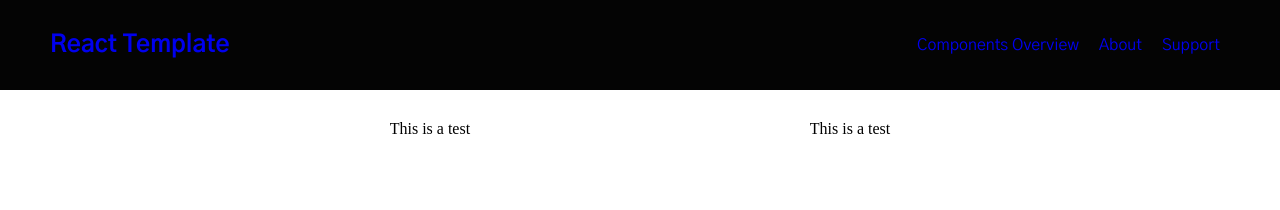
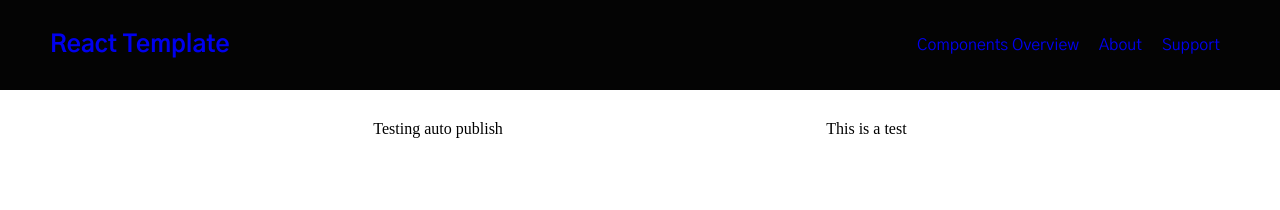
Before and after one commit to mattczencz/react-template, a React (Create React App) app: page / in a window 1280 px wide. Shown: the top 210 px of the page. Built offline with nearby package versions, Linux system fonts and the light colour scheme.

Commit message:
Testing netlify auto publish

```diff
--- a/src/pages/Home.js
+++ b/src/pages/Home.js
@@ -3,7 +3,7 @@ import { Container } from "../styles/Containers";
 function Home(props) {
     return(
         <Container fj="evenly">
-            <p>This is a test</p>
+            <p>Testing auto publish</p>
             <p>This is a test</p>
         </Container>
     )
```
